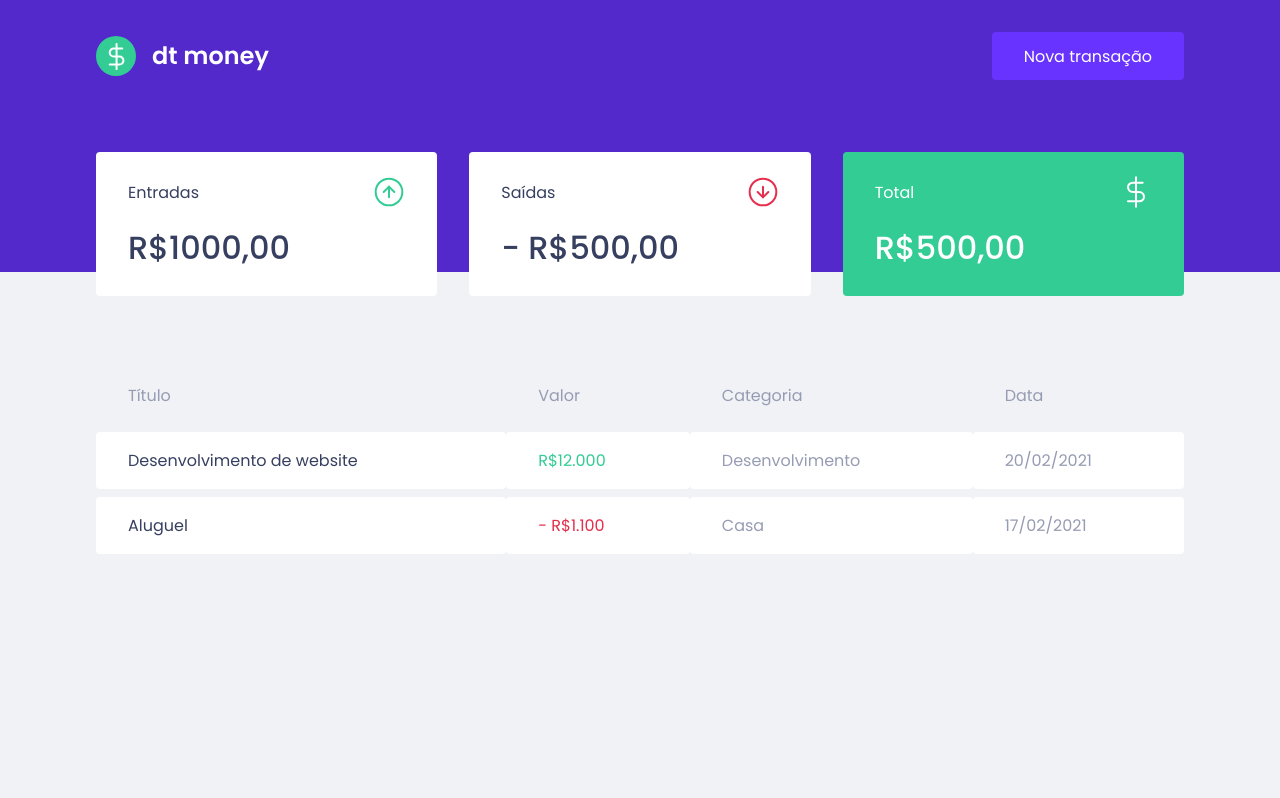
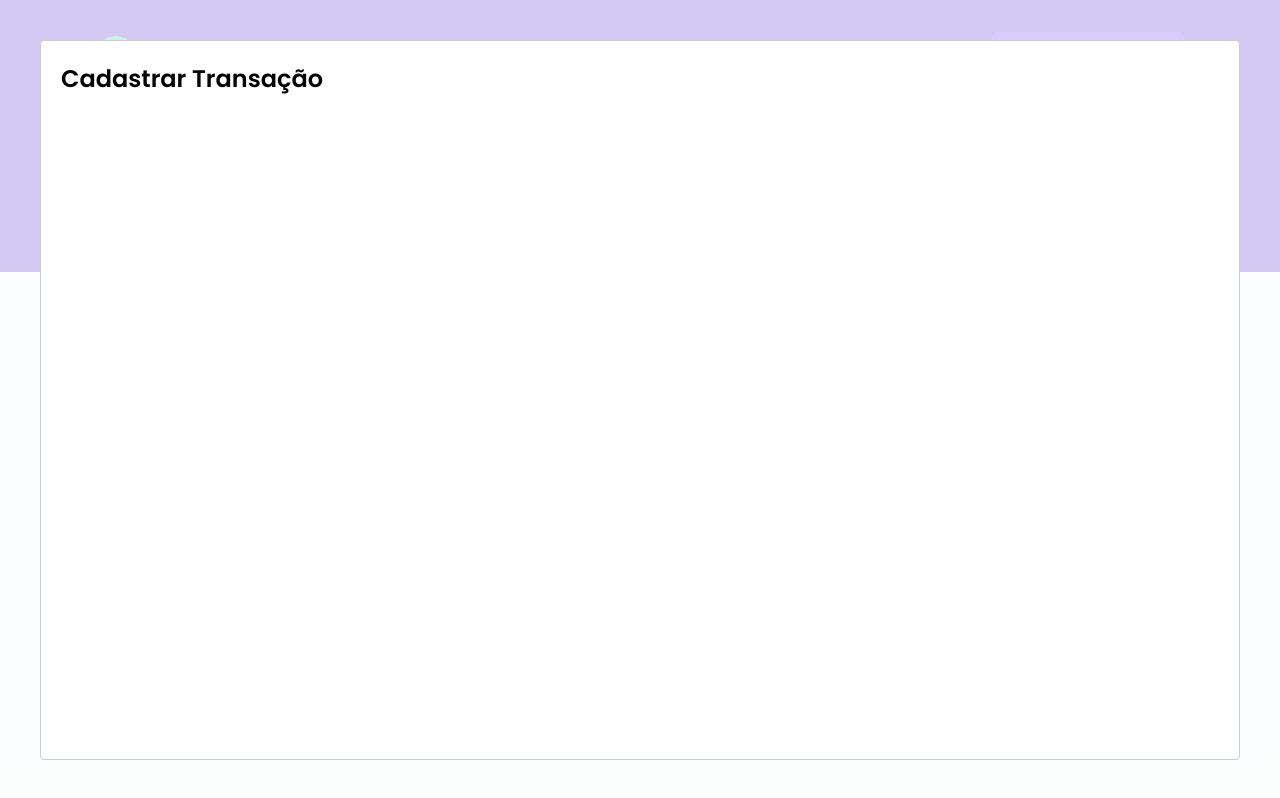
Before and after one commit to WagaoFC/igniteChapterII, a React (Create React App) app: page / in a window 1280 px wide. Both pictures are taken after a click on the button "Nova transação". Built offline with nearby package versions, Linux system fonts and the light colour scheme; no server answers; what miragejs would draw is missing.

Commit message:
adicionando modal

```diff
--- a/package.json
+++ b/package.json
@@ -3,10 +3,12 @@
   "version": "0.1.0",
   "private": true,
   "dependencies": {
+    "@types/react-modal": "^3.13.1",
     "axios": "^0.24.0",
     "miragejs": "^0.1.42",
     "react": "^17.0.2",
     "react-dom": "^17.0.2",
+    "react-modal": "^3.14.3",
     "react-scripts": "4.0.3",
     "style-components": "^0.1.0",
     "styled-components": "^5.3.1",
--- a/src/App.tsx
+++ b/src/App.tsx
@@ -1,13 +1,35 @@
+import { useState } from "react";
+import Modal from "react-modal";
 import { Dashboard } from "./components/Dashboard";
 import { Header } from "./components/Header";
 import { TransactionsTable } from "./components/TransactionsTable";
 import { GlobalStyle } from "./styles/global";
 
+Modal.setAppElement('#root');
+
 export function App() {
+  const [isNewTransactionModalOpen, setIsNewTransactionModalOpen] = useState(false);
+
+    function handleOpenNewTransactionModal() {
+        setIsNewTransactionModalOpen(true)
+    }
+
+    function handleCloseNewTransactionModal() {
+        setIsNewTransactionModalOpen(false)
+    }
+
   return (
       <>
-        <Header />
+        <Header onOpenNewTransactionModal={handleOpenNewTransactionModal} />
         <Dashboard />
+
+        <Modal
+          isOpen={isNewTransactionModalOpen}
+          onRequestClose={handleCloseNewTransactionModal}
+        >
+          <h2>Cadastrar Transação</h2>
+        </Modal>
+
         <GlobalStyle />
       </>
   );
--- a/src/components/Header/index.tsx
+++ b/src/components/Header/index.tsx
@@ -1,12 +1,16 @@
 import logoImg from '../../assets/logo.svg';
 import { Container, Content } from './styles';
 
-export function Header() {
+interface HeaderProps {
+    onOpenNewTransactionModal: () => void;
+}
+
+export function Header({onOpenNewTransactionModal}: HeaderProps) {
     return (
         <Container>
             <Content>
                 <img src={logoImg} alt="dt money" />
-                <button type="button">
+                <button type="button" onClick={onOpenNewTransactionModal}>
                     Nova transação
                 </button>
             </Content>
```
Also changed, not shown: 1 other file (tests, documents, lock files or other folders).
